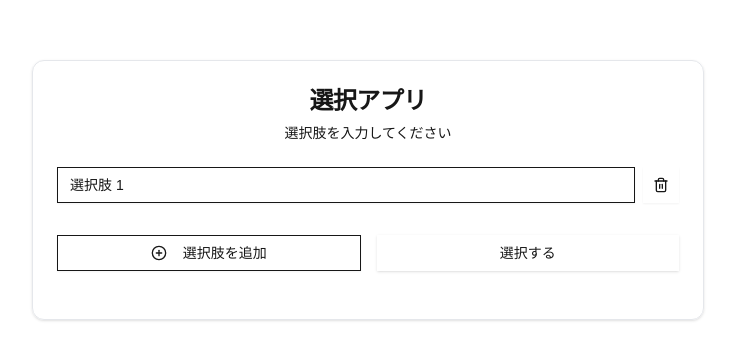
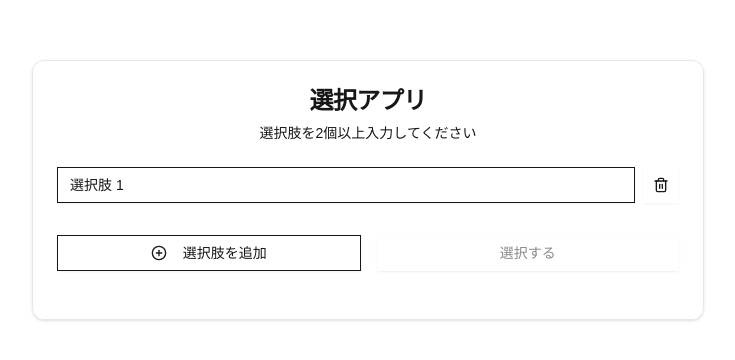
Before and after one commit to ogison/gemini-selection, a Next.js app in the folder my-nextjs-app/: page / in a window 1280 px wide. Shown: the part 226-586 px from the top of the page, without its empty margins (272-1007 px from the left). Built offline with nearby package versions, Linux system fonts and the light colour scheme.

Commit message:
Updated: control the activation of a Send button

```diff
--- a/my-nextjs-app/src/app/components/input-form.tsx
+++ b/my-nextjs-app/src/app/components/input-form.tsx
@@ -77,7 +77,7 @@ export default function InputForm() {
             選択アプリ
           </CardTitle>
           <CardDescription className="text-center">
-            {selected ? "結果" : "選択肢を入力してください"}
+            {selected ? "結果" : "選択肢を2個以上入力してください"}
           </CardDescription>
         </CardHeader>
         <CardContent>
@@ -120,7 +120,10 @@ export default function InputForm() {
                 <Button
                   type="submit"
                   className="w-full ml-2"
-                  disabled={isLoading}
+                  disabled={
+                    isLoading ||
+                    items.filter((item) => item.value.trim() !== "").length < 2
+                  }
                 >
                   {isLoading ? (
                     <>
```
